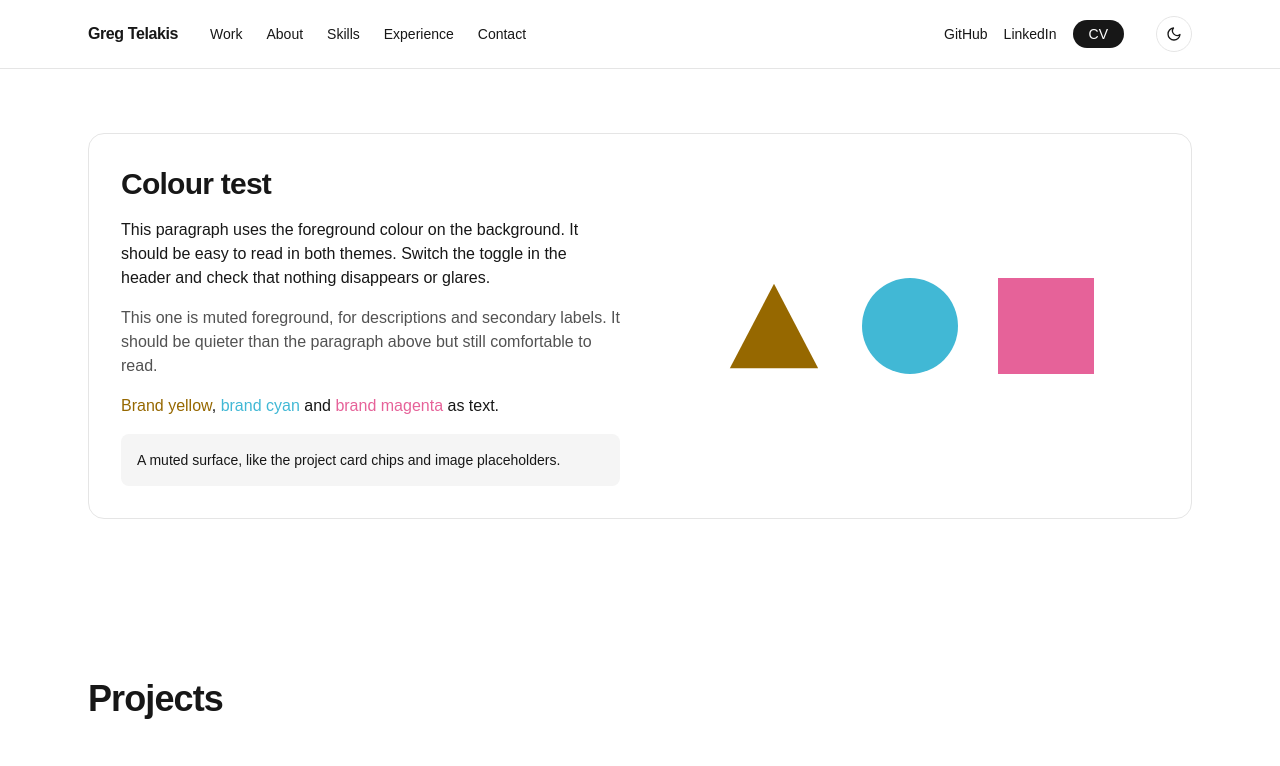
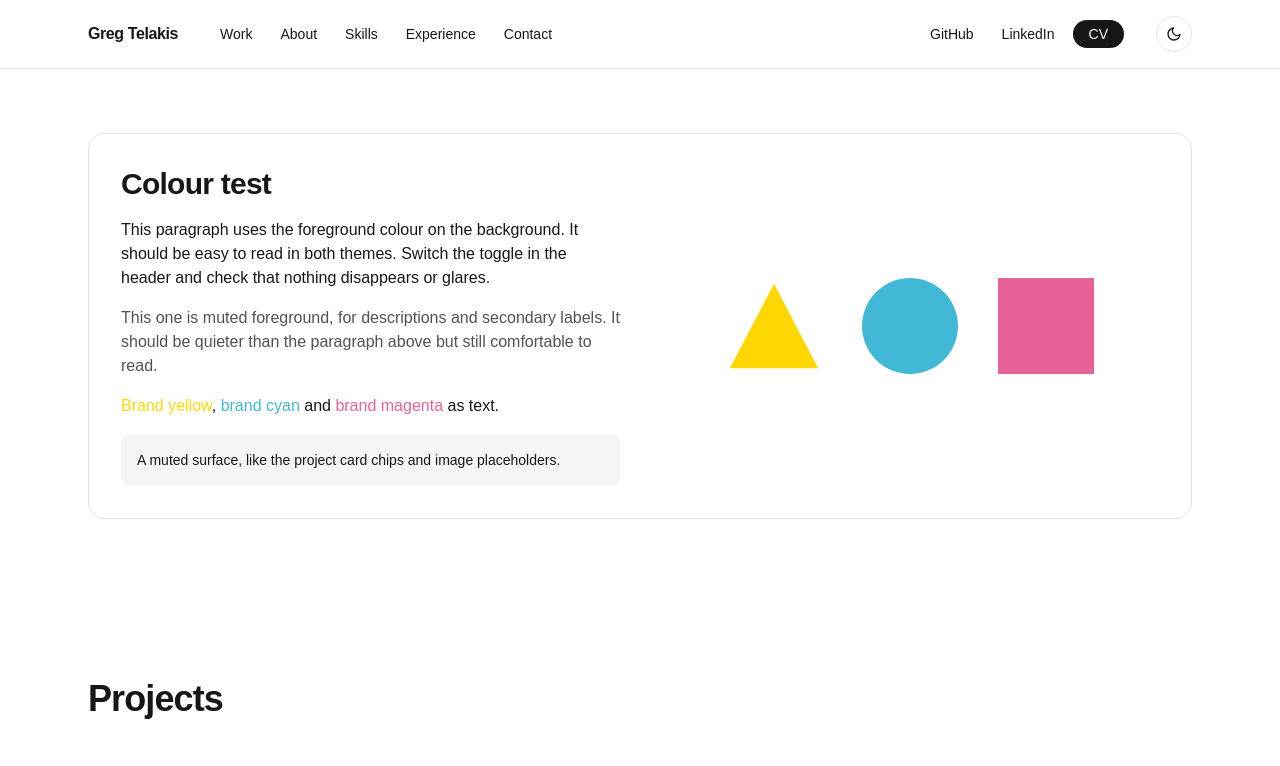
Before and after one commit to greg-motion-dev/greg-portfolio, a Next.js app: page / in a window 1280 px wide. Shown: the top 766 px of the page. Built offline with nearby package versions, Linux system fonts and the light colour scheme.

Commit message:
testing brand-colors on nav.

```diff
--- a/src/app/globals.css
+++ b/src/app/globals.css
@@ -17,8 +17,9 @@
   --border: #e5e5e5;
 
   /* Brand accents, taken from the CV so the site and CV match.
-     Yellow is darkened in light mode: the CV yellow (#f3aa0d) is only 2:1 on white, too faint for text. */
-  --brand-yellow: #966800;
+     Light-mode yellow is a rich gold (CSS `gold`). It's very faint on white (1.4:1), so use it
+     for fills and on dark or coloured surfaces, not as text on the light background. */
+  --brand-yellow: #ffd700;
   --brand-cyan: #41b8d5;
   --brand-magenta: #e66299;
 }
--- a/src/components/ui/SiteHeader.tsx
+++ b/src/components/ui/SiteHeader.tsx
@@ -5,6 +5,14 @@ import { ThemeToggle } from './ThemeToggle';
 // Shared focus ring for every link in the header, so keyboard users always see where they are.
 const focusRing =
   'focus-visible:rounded-sm focus-visible:outline-2 focus-visible:outline-offset-4 focus-visible:outline-foreground';
+
+// TEMPORARY colour test: links take turns highlighting in yellow, cyan and magenta on hover.
+// Tailwind only generates classes it can find written out in full, so the complete class names
+// live in this array instead of being built like `hover:bg-brand-${colour}`.
+const hoverColors = ['hover:bg-brand-yellow', 'hover:bg-brand-cyan', 'hover:bg-brand-magenta'];
+
+// The brand colours are all bright, so the hovered text is always near-black, in both themes.
+const navLink = 'rounded-full px-2.5 py-1 hover:text-neutral-950';
 
 // Temporary placeholder navigation: plain links, no animation and no mobile menu yet.
 export function SiteHeader() {
@@ -25,10 +33,14 @@ export function SiteHeader() {
 
         {/* `aria-label` tells screen readers which navigation this is, since there are two. */}
         <nav aria-label="Sections" className="order-last w-full overflow-x-auto md:order-none md:w-auto">
-          <ul className="flex gap-6 text-sm">
-            {sectionLinks.map((link) => (
+          <ul className="flex gap-2 text-sm">
+            {sectionLinks.map((link, index) => (
               <li key={link.href}>
-                <Link href={link.href} className={`whitespace-nowrap underline-offset-4 hover:underline ${focusRing}`}>
+                {/* `index % 3` cycles 0, 1, 2, 0, 1… so the colours repeat in order along the nav. */}
+                <Link
+                  href={link.href}
+                  className={`whitespace-nowrap ${navLink} ${hoverColors[index % hoverColors.length]} ${focusRing}`}
+                >
                   {link.label}
                 </Link>
               </li>
@@ -37,14 +49,14 @@ export function SiteHeader() {
         </nav>
 
         <nav aria-label="Profiles" className="ml-auto">
-          <ul className="flex items-center gap-4 text-sm">
-            {socialLinks.map((link) => (
+          <ul className="flex items-center gap-2 text-sm">
+            {socialLinks.map((link, index) => (
               <li key={link.label}>
                 <a
                   href={link.href}
                   target={link.external ? '_blank' : undefined}
                   rel={link.external ? 'noopener noreferrer' : undefined}
-                  className={`underline-offset-4 hover:underline ${focusRing}`}
+                  className={`${navLink} ${hoverColors[index % hoverColors.length]} ${focusRing}`}
                 >
                   {link.label}
                 </a>
```
